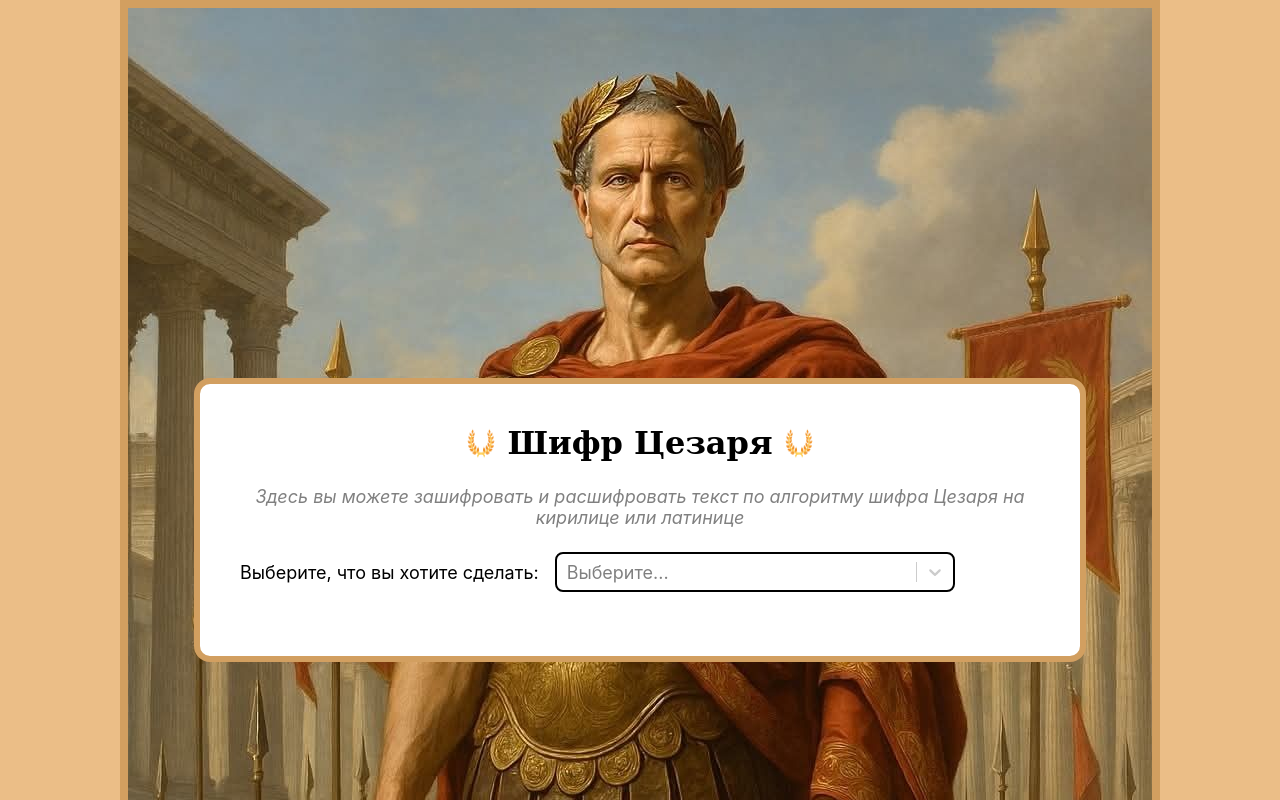
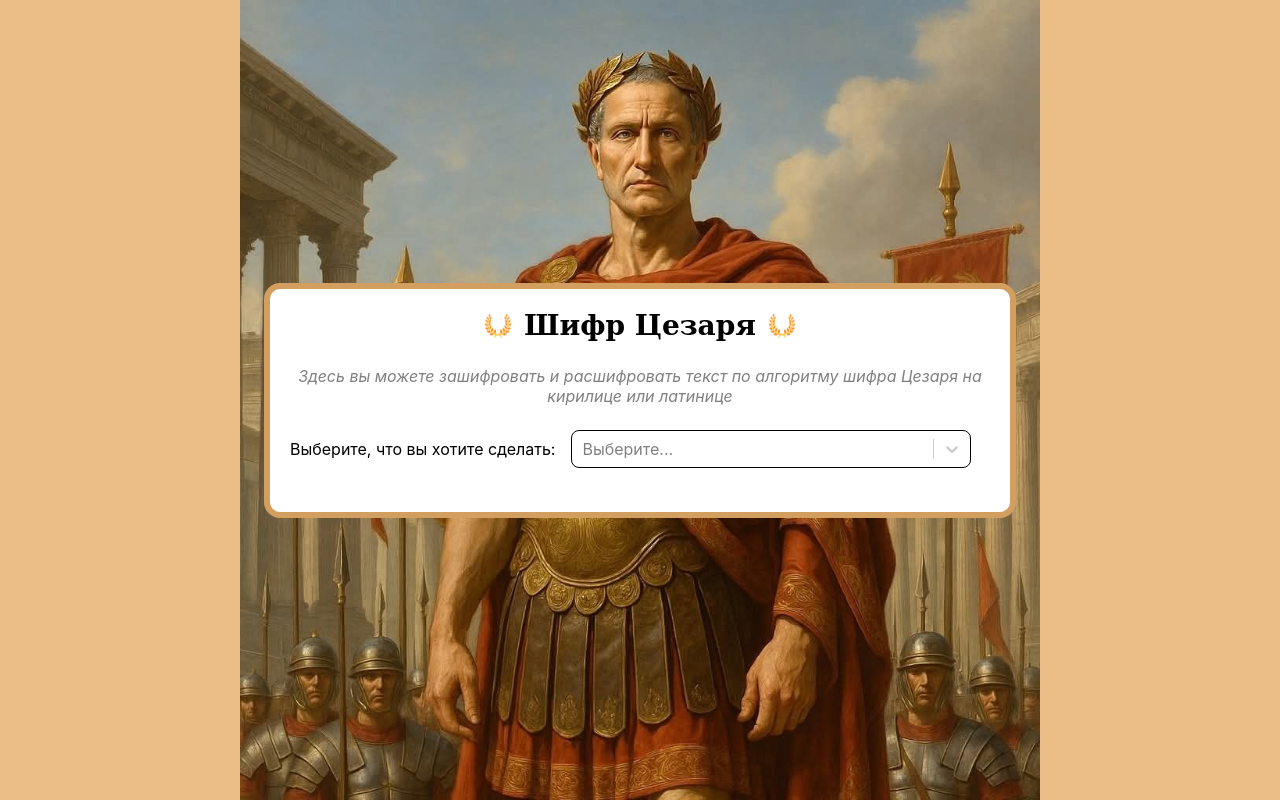
Before and after one commit to Arxivus/CaesarAlgorithm, a React (Vite) app: page / in a window 1280 px wide. Shown: the top 800 px of the page. Built offline with nearby package versions, Linux system fonts and the light colour scheme.

Commit message:
Layout-style changes, protection-scenarious

```diff
--- a/src/App.jsx
+++ b/src/App.jsx
@@ -1,6 +1,5 @@
 import { useRef, useState } from 'react'
 import styles from './App.module.css'
-import img from './assets/caesar.jpg'
 import laurel from './assets/laurel.png'
 import Select from 'react-select'
 import { customStyles } from './selectStyles'
@@ -15,7 +14,7 @@ function App() {
 
   const [selectedMode, setSelectedMode] = useState('');
   const [text, setText] = useState('');
-  const [shift, setShift] = useState(null);
+  const [shift, setShift] = useState(0);
   const [changedText, setChangedText] = useState('')
 
   const textRef = useRef(null)
@@ -30,17 +29,19 @@ function App() {
   }
 
   const handleRunClick = () => {
-    if (shift && selectedMode == 'encrypt' || selectedMode == 'decrypt') {
+    if (text == '') {
+      alert('Нет текста!')
+      return
+    }
+
+    if (selectedMode == 'encrypt' || selectedMode == 'decrypt') {
       const result = runAlgorithm(selectedMode, text, shift)
       setChangedText(result)
-      console.log(result)
-
-    } else alert('Введите значение сдвига!')
+    }
   }
 
   return (
     <div className={styles.wrapper}>
-      <img className={styles.mainImg} src={`${img}`} />
       <div className={styles.cipherBlock}>
         <div className={styles.title}>
           <img src={`${laurel}`} />
@@ -63,6 +64,7 @@ function App() {
               <p>Укажите сдвиг (в количестве символов):</p>
               <input
                 type="number"
+                placeholder='0'
                 onChange={(e) => setShift(Number(e.target.value))}
               />
             </div>
@@ -78,7 +80,7 @@ function App() {
                 className={styles.textInput}
                 type="text"
                 placeholder='Введите сюда текст...'
-                onChange={(e) => setText(e.target.value)}
+                onChange={(e) => setText(e.target.value.trim())}
               />
             </div>)
             :
@@ -100,6 +102,7 @@ function App() {
         {
           changedText != '' ?
             (<div>
+              <p>Результат:</p>
               <textarea
                 className={styles.textInput}
                 type="text"
--- a/src/App.module.css
+++ b/src/App.module.css
@@ -9,6 +9,23 @@ html {
 body {
     background-color: rgb(235, 190, 135);
     font-family: "Inter";
+    background-image: url('./assets/caesar.jpg');
+    background-repeat: no-repeat;
+    background-position: center;
+    background-attachment: fixed;
+    background-size: contain
+}
+
+.wrapper {
+    position: fixed;
+    top: 0;
+    bottom: 0;
+    right: 0;
+    left: 0;
+    display: flex;
+    justify-content: center;
+    align-items: center;
+    gap: 64px;
 }
 
 button {
@@ -17,25 +34,26 @@ button {
     padding: 8px 40px;
     border-radius: 8px;
     background-color: rgb(239, 173, 32);
-    font-size: 18px;
+    font-size: 16px;
 }
 
 input {
     width: 50px;
     padding: 10px;
-    border: 2px solid black;
+    border: 1px solid black;
     border-radius: 8px;
-    font-size: 18px;
+    font-size: 16px;
+    transition: 0.2s border;
 }
 
 input:focus {
     outline: none;
-    border: 2px solid rgb(210, 159, 96);
+    border: 1px solid rgb(210, 159, 96);
 }
 
 input:hover {
     outline: none;
-    border: 2px solid rgb(210, 159, 96);
+    border: 1px solid rgb(210, 159, 96);
 }
 
 button:active {
@@ -65,10 +83,11 @@ p {
 
 h1 {
     font-family: "DejaVu Serif";
+    font-size: 28px;
 }
 
 p {
-    font-size: 18px;
+    font-size: 16px;
 }
 
 .mainImg {
@@ -76,22 +95,14 @@ p {
     border: 8px solid rgb(210, 159, 96);
 }
 
-.wrapper {
-    position: relative;
-    display: flex;
-    justify-content: center;
-    align-items: center;
-    gap: 64px;
-}
-
 .cipherBlock {
     position: absolute;
-    max-width: 800px;
+    max-width: 700px;
     display: flex;
     flex-direction: column;
     align-items: center;
     gap: 24px;
-    padding: 40px;
+    padding: 20px;
     border-radius: 16px;
     background-color: #fff;
     border: 6px solid rgb(210, 159, 96);
@@ -116,13 +127,14 @@ p {
 }
 
 .textInput {
-    width: 760px;
-    max-width: 760px;
+    width: 660px;
+    min-width: 200px;
+    max-width: 660px;
     height: 200px;
     padding: 20px;
     border-radius: 8px;
     border: 2px solid rgb(210, 159, 96);
-    font-size: 18px;
+    font-size: 16px;
     font-family: "Inter";
     outline: none;
 }
--- a/src/CaesarAlg.js
+++ b/src/CaesarAlg.js
@@ -8,7 +8,13 @@ const alphabetsInString = {
 
 function runAlgorithm(mode, text, shift = 0) {
   let resultText = ''
-  const keyboardLayout = isCyrillic(text) ? 'cyrillic' : isLatin(text) ? 'latin' : 'unknown'
+  const keyboardLayout = isCyrillic(text) && isLatin(text) ? 'mixed'
+    : isCyrillic(text) ? 'cyrillic'
+      : isLatin(text) ? 'latin'
+        : 'unknown'
+
+  if (keyboardLayout == 'mixed' || keyboardLayout == 'unknown') alert('Неизвестный или смешанный алфавит!')
+  if (hasNumbers(text)) alert('Цифры недопустимы!')
 
   const normalShift = keyboardLayout == 'cyrillic' ? Math.abs(shift) % 32 : Math.abs(shift) % 26
   const alphabetFreqs = alphabetsFrequencies[keyboardLayout]
@@ -116,5 +122,9 @@ const isLatin = (text) => {
   return /[a-z]/i.test(text);
 };
 
+const hasNumbers = (text) => {
+  return /[0-9]/i.test(text);
+};
+
 
 export default runAlgorithm
--- a/src/selectStyles.js
+++ b/src/selectStyles.js
@@ -3,10 +3,10 @@ export const customStyles = {
     ...provided,
     width: '400px',
     boxShadow: 'none',
-    border: '2px solid black',
-    fontSize: '18px',
+    border: '1px solid black',
+    fontSize: '16px',
     '&:hover': {
-        border: '2px solid rgb(210, 159, 96)'
+        border: '1px solid rgb(210, 159, 96)'
     },
     borderRadius: '8px'
   }),
@@ -16,13 +16,13 @@ export const customStyles = {
     width: state.selectProps.width || '400px',
     borderColor: state.isFocused
     ? '2px solid rgb(210, 159, 96)'
-    : state.isSelected ? '2px solid rgb(210, 159, 96)': '2px solid rgb(210, 159, 96)',
+    : state.isSelected ? '1px solid rgb(210, 159, 96)': '1px solid rgb(210, 159, 96)',
   }),
 
   option: (provided, state) => ({
     ...provided,
     color: 'black',
-    fontSize: '18px',
+    fontSize: '16px',
     backgroundColor: state.isSelected
       ? 'white'
       : state.isFocused
```
Also changed, not shown: 1 other file (tests, documents, lock files or other folders).
